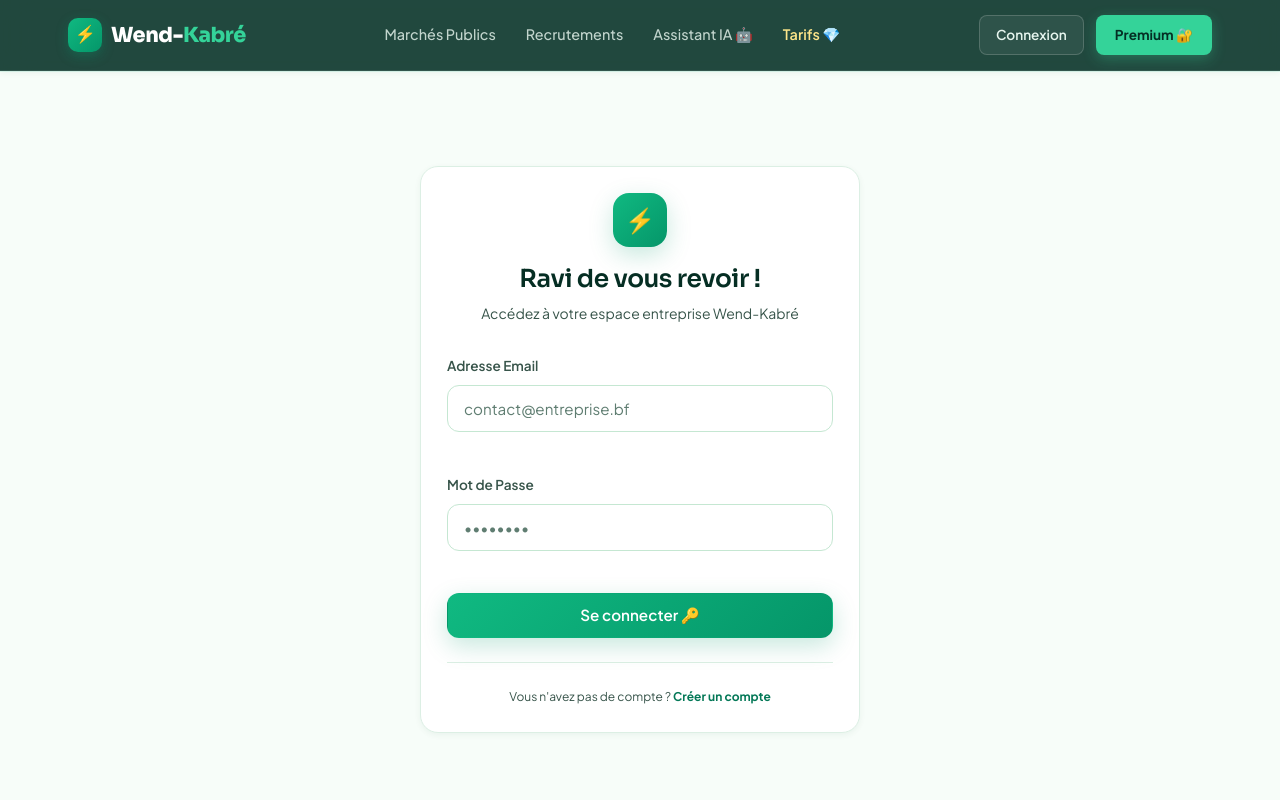
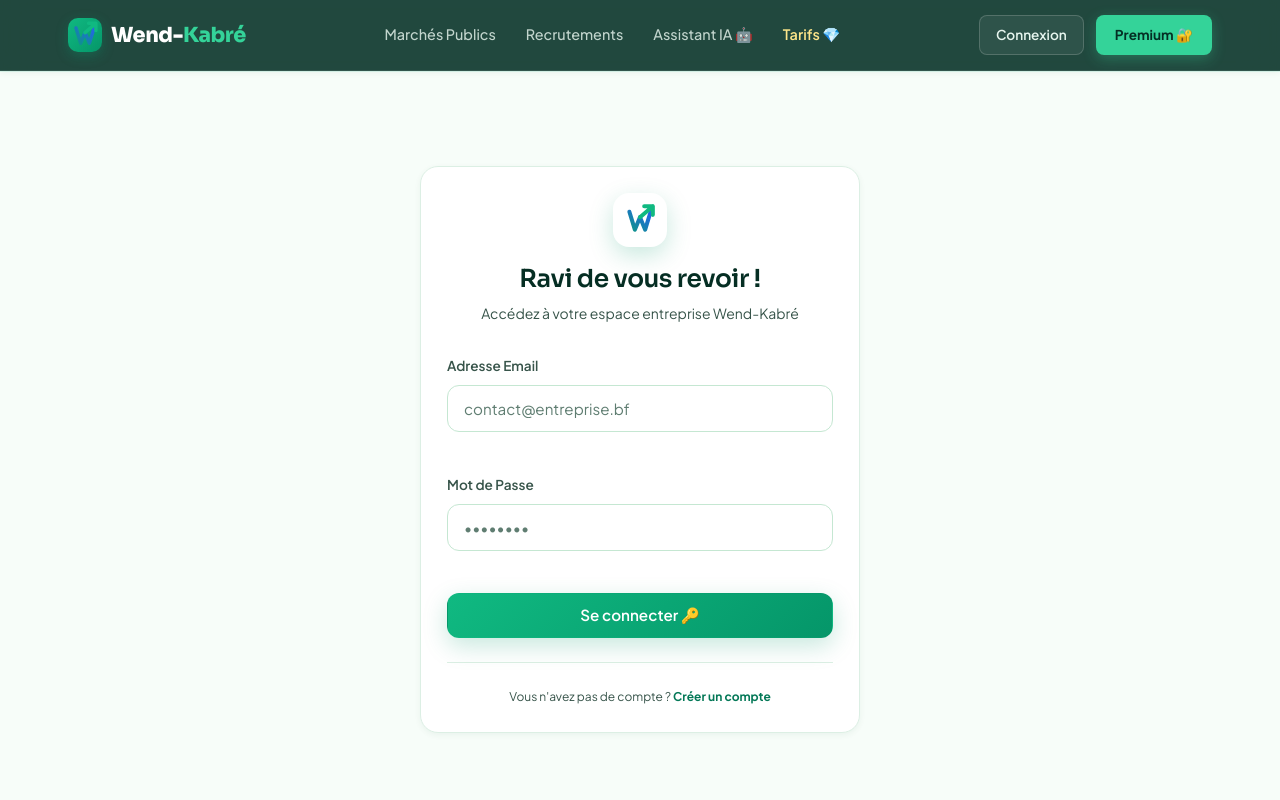
Before and after one commit to zida2/wend-kabre-bf, a Next.js app: page /connexion in a window 1280 px wide. Shown: the top 800 px of the page. Built offline with nearby package versions, Linux system fonts and the light colour scheme; no server answers.

Commit message:
feat: add premium vector Logo component

```diff
--- a/src/app/(client)/connexion/page.js
+++ b/src/app/(client)/connexion/page.js
@@ -4,6 +4,7 @@
 import { auth } from '@/lib/firebase';
 import { signInWithEmailAndPassword, onAuthStateChanged } from 'firebase/auth';
 import { useRouter } from 'next/navigation';
+import Logo from '@/components/Logo';
 
 export default function ConnexionPage() {
   const [email, setEmail] = useState('');
@@ -61,10 +62,12 @@
         <div className="text-center" style={{ marginBottom: '30px' }}>
           <div className="mx-auto" style={{
             width: '54px', height: '54px', borderRadius: '16px',
-            background: 'var(--grad-primary)', boxShadow: 'var(--shadow-primary)',
+            background: 'var(--color-surface)', boxShadow: 'var(--shadow-primary)',
             display: 'flex', alignItems: 'center', justifyContent: 'center',
-            fontSize: '1.5rem', marginBottom: '18px',
-          }}>⚡</div>
+            marginBottom: '18px',
+          }}>
+            <Logo size={40} />
+          </div>
           <h2 className="heading-md" style={{ marginBottom: '8px' }}>Ravi de vous revoir !</h2>
           <p className="text-secondary text-sm">Accédez à votre espace entreprise Wend-Kabré</p>
         </div>
--- a/src/components/Footer.jsx
+++ b/src/components/Footer.jsx
@@ -1,4 +1,5 @@
 import Link from 'next/link';
+import Logo from './Logo';
 import styles from './Footer.module.css';
 
 export default function Footer() {
@@ -8,7 +9,7 @@
         <div className={styles.top}>
           <div className={styles.brandBlock}>
             <Link href="/" className={styles.brand}>
-              <span className={styles.brandIcon}>⚡</span>
+              <Logo size={28} className={styles.brandIcon} />
               <span>Wend-<span className={styles.brandAccent}>Kabré</span></span>
             </Link>
             <p className={styles.tagline}>
--- /dev/null
+++ b/src/components/Logo.jsx
@@ -0,0 +1,38 @@
+export default function Logo({ size = 32, className = '' }) {
+  return (
+    <svg
+      width={size}
+      height={size}
+      viewBox="0 0 512 512"
+      fill="none"
+      xmlns="http://www.w3.org/2000/svg"
+      className={className}
+      style={{ display: 'inline-block', verticalAlign: 'middle' }}
+    >
+      <defs>
+        <linearGradient id="brandGrad" x1="0%" y1="100%" x2="100%" y2="0%">
+          <stop offset="0%" stop-color="#0d9488" />
+          <stop offset="100%" stop-color="#2563eb" />
+        </linearGradient>
+      </defs>
+
+      {/* W central avec fondations solides */}
+      <path
+        d="M 120 150 L 190 380 L 256 220 L 322 380 L 392 150"
+        stroke="url(#brandGrad)"
+        strokeWidth="52"
+        strokeLinecap="round"
+        strokeLinejoin="round"
+      />
+
+      {/* Flèche de croissance / K stylisé */}
+      <path
+        d="M 256 220 L 420 80 M 310 80 L 420 80 L 420 190"
+        stroke="#10b981"
+        strokeWidth="52"
+        strokeLinecap="round"
+        strokeLinejoin="round"
+      />
+    </svg>
+  );
+}
--- a/src/components/Navbar.jsx
+++ b/src/components/Navbar.jsx
@@ -4,6 +4,7 @@
 import { auth, db } from '@/lib/firebase';
 import { onAuthStateChanged } from 'firebase/auth';
 import { doc, getDoc } from 'firebase/firestore';
+import Logo from './Logo';
 import styles from './Navbar.module.css';
 
 export default function Navbar() {
@@ -53,7 +54,7 @@
       <div className={`container ${styles.inner}`}>
         {/* Logo */}
         <Link href="/" className={styles.logo} onClick={closeMenu}>
-          <span className={styles.logoIcon}>⚡</span>
+          <Logo size={28} className={styles.logoIcon} />
           <span>Wend-<span className={styles.logoAccent}>Kabré</span></span>
         </Link>
 
--- a/src/components/admin/AdminSidebar.jsx
+++ b/src/components/admin/AdminSidebar.jsx
@@ -1,12 +1,13 @@
 'use client';
 
+import Logo from '../Logo';
 import styles from './adminLayout.module.css';
 
 export default function AdminSidebar({ sections, active, onSelect, onLogout }) {
   return (
     <aside className={styles.sidebar}>
       <div className={styles.brand}>
-        <span className={styles.brandIcon}>👑</span>
+        <Logo size={32} className={styles.brandIcon} />
         <span className={styles.brandText}>
           <span className={styles.brandTitle}>Admin</span>
           <span className={styles.brandSub}>Wend-Kabré</span>
```
